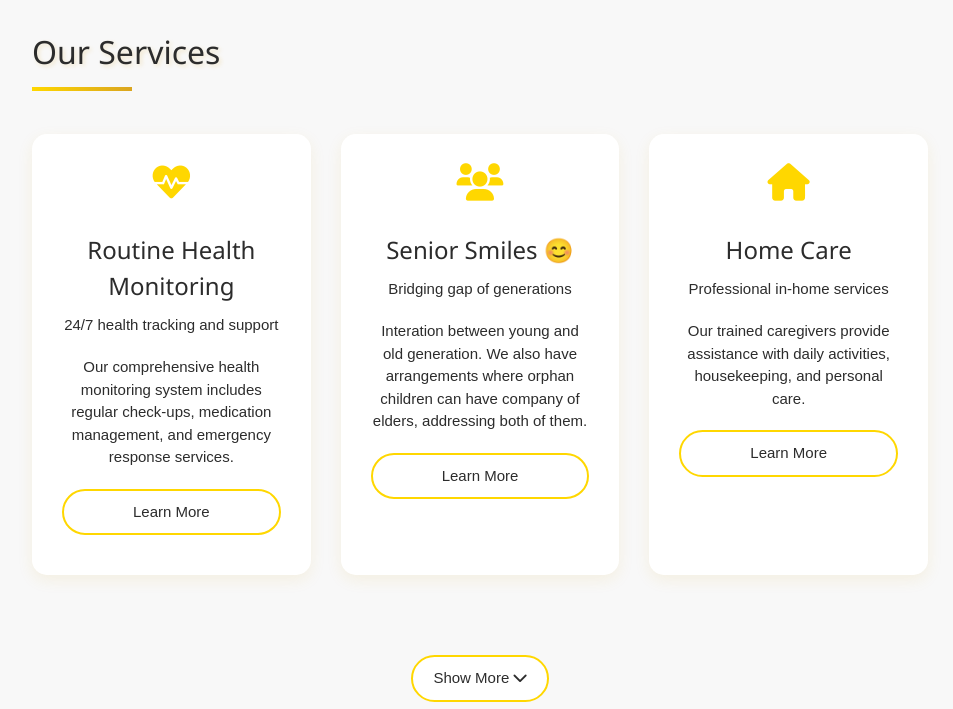
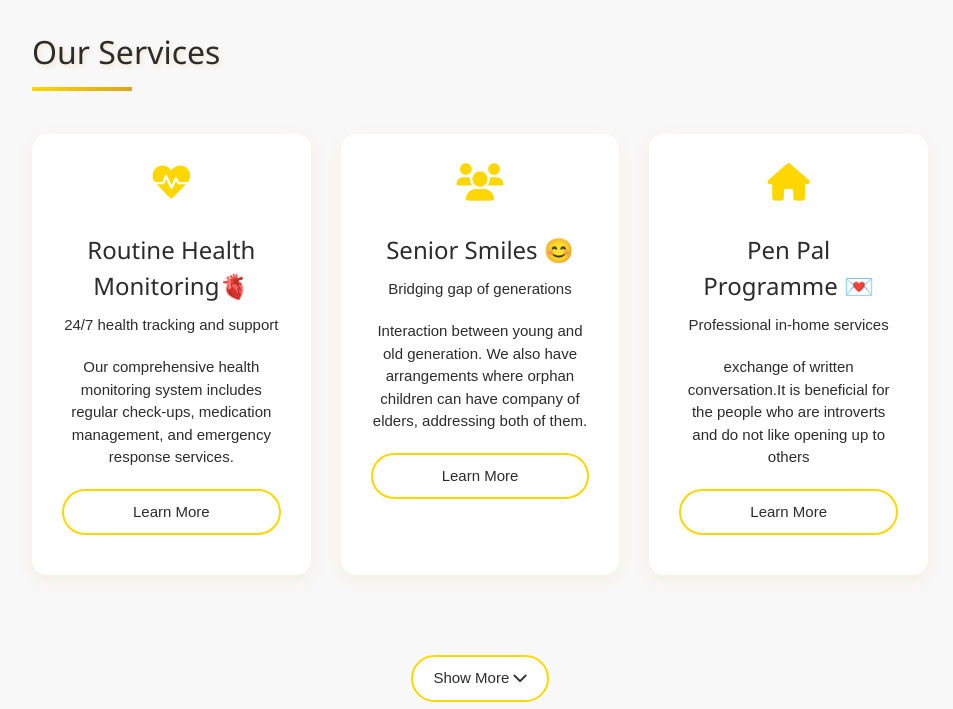
Before and after one commit to KavyaPratap/webgreenpulse, a Flask app: page / in a window 1280 px wide. Shown: the part 2028-2737 px from the top of the page, without its empty margins (160-1113 px from the left). Run offline with Flask 3, Linux system fonts and the light colour scheme.

Commit message:
Update index.html

```diff
--- a/templates/index.html
+++ b/templates/index.html
@@ -203,7 +203,7 @@
             <!-- First 3 services (always visible) -->
             <div class="feature-card">
                 <i class="fas fa-heartbeat feature-icon"></i>
-                <h3>Routine Health Monitoring</h3>
+                <h3>Routine Health Monitoring🫀</h3>
                 <p>24/7 health tracking and support</p>
                 <div class="feature-description">
                     <p>Our comprehensive health monitoring system includes regular check-ups, medication management, and emergency response services.</p>
@@ -216,17 +216,17 @@
                 <h3>Senior Smiles 😊</h3>
                 <p>Bridging gap of generations</p>
                 <div class="feature-description">
-                    <p>Interation between young and old generation. We also have arrangements where orphan children can have company of elders, addressing both of them.</p>
+                    <p>Interaction between young and old generation. We also have arrangements where orphan children can have company of elders, addressing both of them.</p>
                 </div>
                 <a href="#" class="learn-more-btn">Learn More</a>
             </div>
 
             <div class="feature-card">
                 <i class="fas fa-home feature-icon"></i>
-                <h3>Home Care</h3>
+                <h3>Pen Pal Programme 💌</h3>
                 <p>Professional in-home services</p>
                 <div class="feature-description">
-                    <p>Our trained caregivers provide assistance with daily activities, housekeeping, and personal care.</p>
+                    <p>exchange of written conversation.It is beneficial for the people who are introverts and do not like opening up to others</p>
                 </div>
                 <a href="#" class="learn-more-btn">Learn More</a>
             </div>
@@ -234,10 +234,10 @@
             <!-- Additional services (hidden by default) -->
             <div class="feature-card collapsible">
                 <i class="fas fa-utensils feature-icon"></i>
-                <h3>Meal Services</h3>
-                <p>Nutritious meal delivery</p>
+                <h3>Un-retired</h3>
+                <p> Redefining the retirement.</p>
                 <div class="feature-description">
-                    <p>We provide balanced, dietitian-approved meals delivered to your door.</p>
+                    <p>we aim to change the stigma around retirement as the final stage of life.</p>
                 </div>
                 <a href="#" class="learn-more-btn">Learn More</a>
             </div>
```
